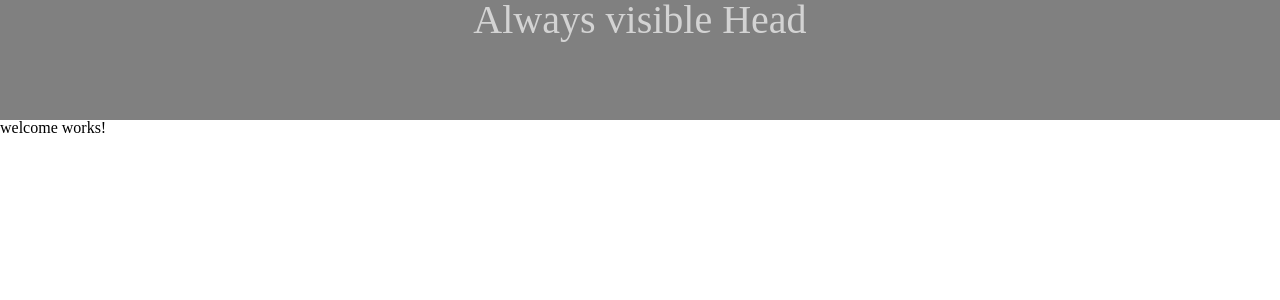
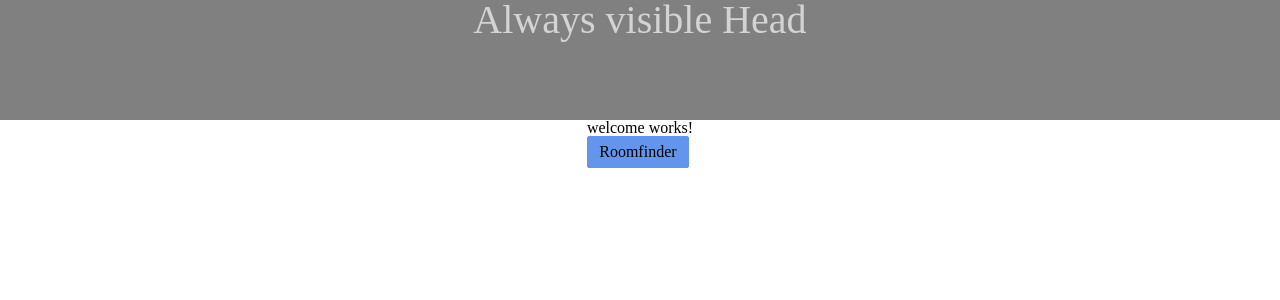
Before and after one commit to michaelBielang/universityProject-Angular_social_media, an Angular app in the folder myagency-web/: page /#/welcome in a window 1280 px wide. Shown: the top 300 px of the page. Built offline with nearby package versions, Linux system fonts and the light colour scheme.

Commit message:
edited ts lint and added some basic stuff

```diff
--- a/myagency-web/src/app/welcome/welcome.component.html
+++ b/myagency-web/src/app/welcome/welcome.component.html
@@ -1,3 +1,7 @@
 <p>
   welcome works!
 </p>
+<div class="btn room-finder"
+     [routerLink]="['/room-finder']">
+  Roomfinder
+</div>
--- a/myagency-web/src/app/welcome/welcome.component.ts
+++ b/myagency-web/src/app/welcome/welcome.component.ts
@@ -1,7 +1,7 @@
 import {Component, OnInit} from '@angular/core';
 
 @Component({
-  selector: 'app-welcome',
+  selector: 'welcome',
   templateUrl: './welcome.component.html',
   styleUrls: ['./welcome.component.scss']
 })
--- /dev/null
+++ b/myagency-web/src/assets/scss/basic.scss
@@ -0,0 +1,16 @@
+.btn {
+  width: 100px;
+  height: 30px;
+  background-color: cornflowerblue;
+  border: 1px solid cornflowerblue;
+  border-radius: 2px;
+  display: flex;
+  align-items: center;
+  justify-content: center;
+  user-select: none;
+
+  &:hover {
+    background-color: white;
+    cursor: pointer;
+  }
+}
--- a/myagency-web/src/styles.scss
+++ b/myagency-web/src/styles.scss
@@ -1 +1,8 @@
 @import "assets/scss/browser-clear";
+@import "assets/scss/basic";
+
+app-root {
+  display: flex;
+  align-items: center;
+  flex-direction: column;
+}
--- a/myagency-web/src/tslint.json
+++ b/myagency-web/src/tslint.json
@@ -4,13 +4,13 @@
     "directive-selector": [
       true,
       "attribute",
-            "app",
+      "",
       "camelCase"
     ],
     "component-selector": [
       true,
       "element",
-            "app",
+      "",
       "kebab-case"
     ]
   }
```
Also changed, not shown: myagency-web/src/assets/scss/variables.scss (added). Lines whose indentation alone changed are shown as unchanged.
